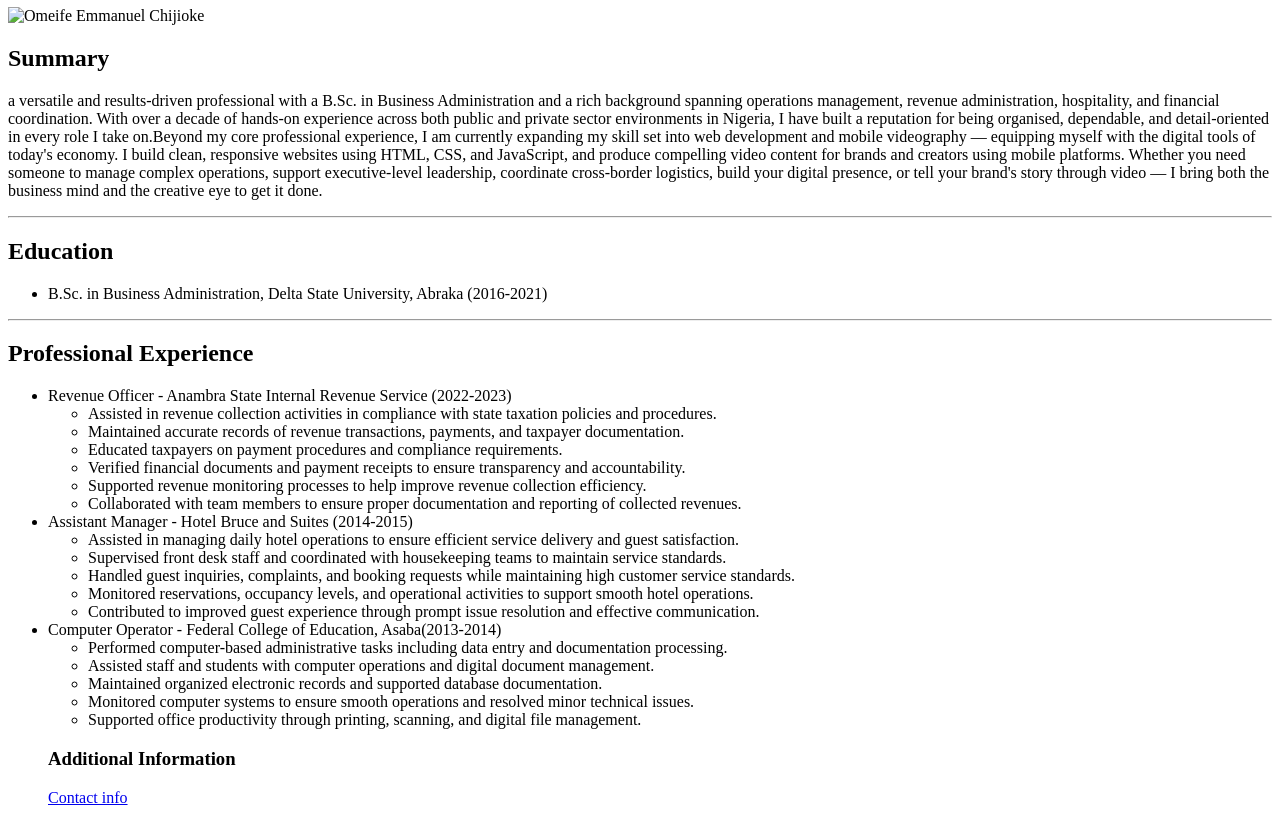
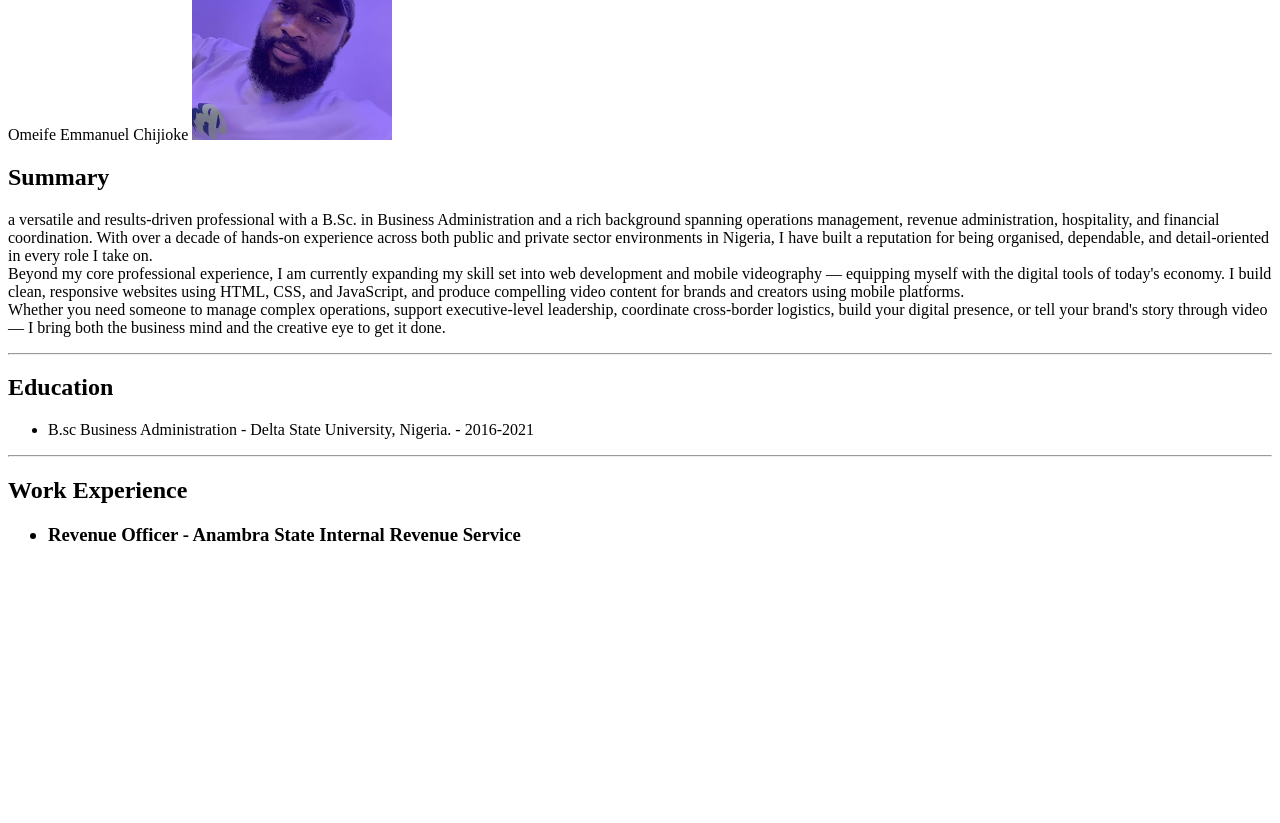
Before and after one commit to Sirjio1/hdml-portfolio, a plain HTML site: page index.html in a window 1280 px wide. Shown: the part 73-896 px from the top of the page. After the commit the page ends 800 px from the top, so only its background shows below. Drawn offline with Linux system fonts and the light colour scheme.

Commit message:
Add files via upload

```diff
--- a/index.html
+++ b/index.html
@@ -1,24 +1,21 @@
-
 <!DOCTYPE html>
 <html lang="en">
     <head>
         <meta charset="UTF-8">
-    <title>Curriculum Vitae</title>
+        <title></title>
     </head>
     <body>
-<h1>Omeife Emmanuel Chijioke</h1>
-<img src="./im n de/img.TMP" alt="Omeife Emmanuel Chijioke" width="200">
+        <hi>Omeife Emmanuel Chijioke</hi>
+        <img src="./img.jpeg" width="200">
         <h2>Summary</h2>
-<p> a versatile and results-driven professional with a B.Sc. in Business Administration and a rich background spanning operations management, revenue administration, hospitality, and financial coordination. With over a decade of hands-on experience across both public and private sector environments in Nigeria, I have built a reputation for being organised, dependable, and detail-oriented in every role I take on.Beyond my core professional experience, I am currently expanding my skill set into web development and mobile videography — equipping myself with the digital tools of today's economy. I build clean, responsive websites using HTML, CSS, and JavaScript, and produce compelling video content for brands and creators using mobile platforms. Whether you need someone to manage complex operations, support executive-level leadership, coordinate cross-border logistics, build your digital presence, or tell your brand's story through video — I bring both the business mind and the creative eye to get it done.</p>
+        <p>a versatile and results-driven professional with a B.Sc. in Business Administration and a rich background spanning operations management, revenue administration, hospitality, and financial coordination. With over a decade of hands-on experience across both public and private sector environments in Nigeria, I have built a reputation for being organised, dependable, and detail-oriented in every role I take on.<br /> Beyond my core professional experience, I am currently expanding my skill set into web development and mobile videography — equipping myself with the digital tools of today's economy. I build clean, responsive websites using HTML, CSS, and JavaScript, and produce compelling video content for brands and creators using mobile platforms.<br /> Whether you need someone to manage complex operations, support executive-level leadership, coordinate cross-border logistics, build your digital presence, or tell your brand's story through video — I bring both the business mind and the creative eye to get it done.<br /></p>
         <hr />
         <h2>Education</h2>
-<p><ul><li>B.Sc. in Business Administration, Delta State University, Abraka (2016-2021)</li></ul></p>
+        <p><ul><li>B.sc Business Administration - Delta State University, Nigeria. - 2016-2021  </li></ul></p>
         <hr />
-<h2>Professional Experience</h2>
-<p><ul><li>Revenue Officer - Anambra State Internal Revenue Service (2022-2023)<ul><li> Assisted in revenue collection activities in compliance with state taxation policies and procedures.</li><li>Maintained accurate records of revenue transactions, payments, and taxpayer documentation.</li><li> Educated taxpayers on payment procedures and compliance requirements.</li><li>Verified financial documents and payment receipts to ensure transparency and accountability.</li><li> Supported revenue monitoring processes to help improve revenue collection efficiency.<li> Collaborated with team members to ensure proper documentation and reporting of collected revenues.</li></ul></li>
-    <li>Assistant Manager - Hotel Bruce and Suites (2014-2015)<ul><li> Assisted in managing daily hotel operations to ensure efficient service delivery and guest satisfaction.</li><li>Supervised front desk staff and coordinated with housekeeping teams to maintain service standards.</li><li> Handled guest inquiries, complaints, and booking requests while maintaining high customer service standards.</li><li>Monitored reservations, occupancy levels, and operational activities to support smooth hotel operations.</li><li> Contributed to improved guest experience through prompt issue resolution and effective communication.</li></ul></li>
-    <li>Computer Operator - Federal College of Education, Asaba(2013-2014)<ul><li> Performed computer-based administrative tasks including data entry and documentation processing.</li><li>Assisted staff and students with computer operations and digital document management.</li><li>Maintained organized electronic records and supported database documentation.</li><li>Monitored computer systems to ensure smooth operations and resolved minor technical issues.</li><li> Supported office productivity through printing, scanning, and digital file management.</li></ul></li>
-<h3>Additional Information</h3>
-<a href="./im n de/my info.txt">Contact info</a>
+        <h2>Work Experience</h2>
+        <h3><ul><li>Revenue Officer - Anambra State Internal Revenue Service</li></ul></h3>
+
     </body>
+
 </html>
```
Lines whose indentation alone changed are shown as unchanged.
